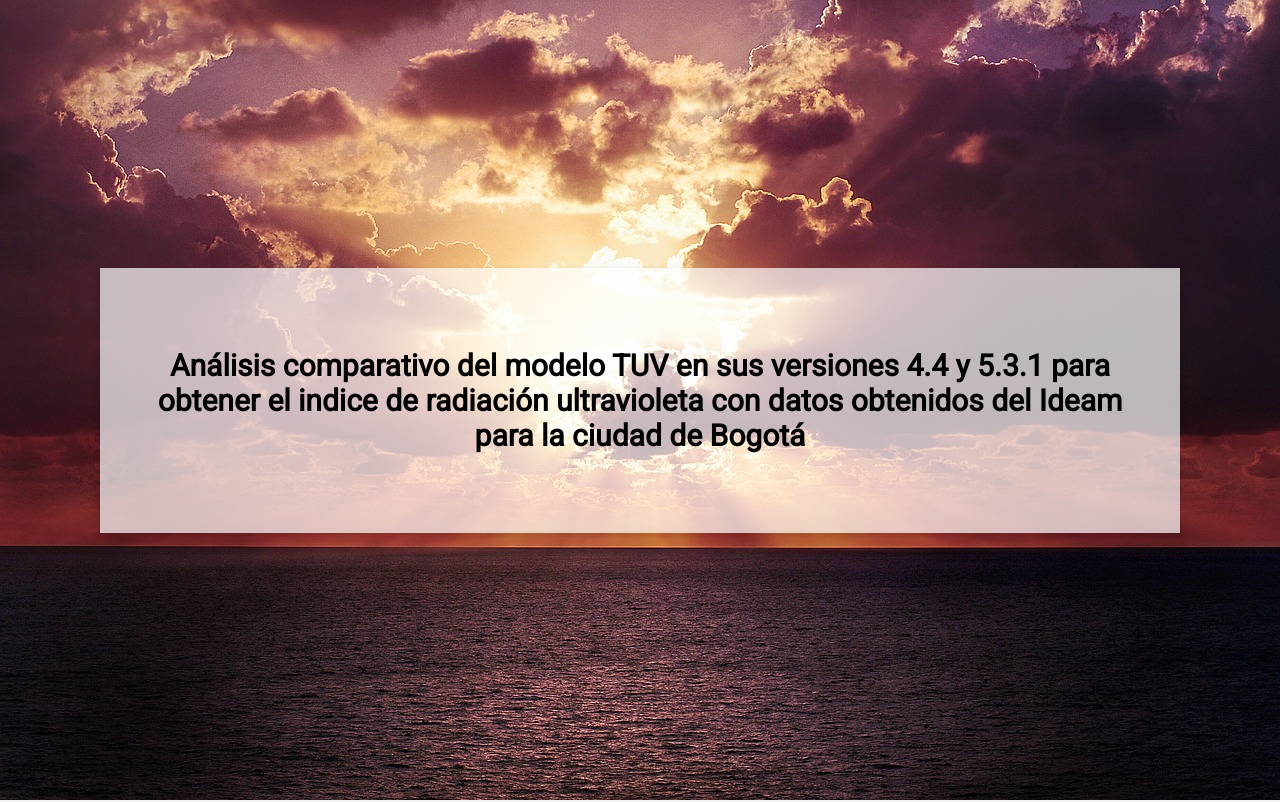
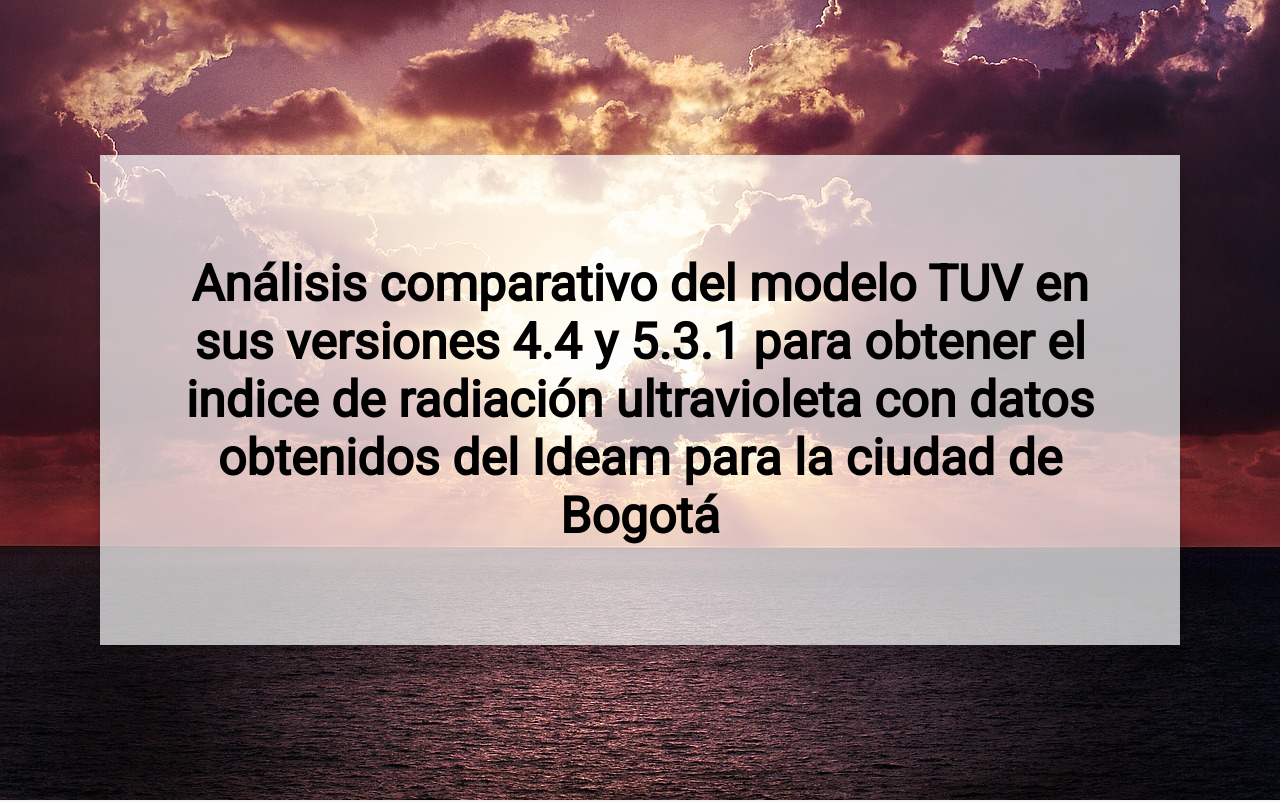
Before and after one commit to andreaup/andreaup.github.io, a plain HTML site: page index.html in a window 1280 px wide. Shown: the top 802 px of the page. Drawn offline with Linux system fonts and the light colour scheme.

Commit message:
Adjust font size

```diff
--- a/css/index.css
+++ b/css/index.css
@@ -113,4 +113,8 @@ body {
     margin-left: 20px;
     margin-right: 20px;
   }
+
+  .title {
+    font-size: 50px;
+  }
 }
```
Also changed, not shown: index.html (+1 -1 lines).
